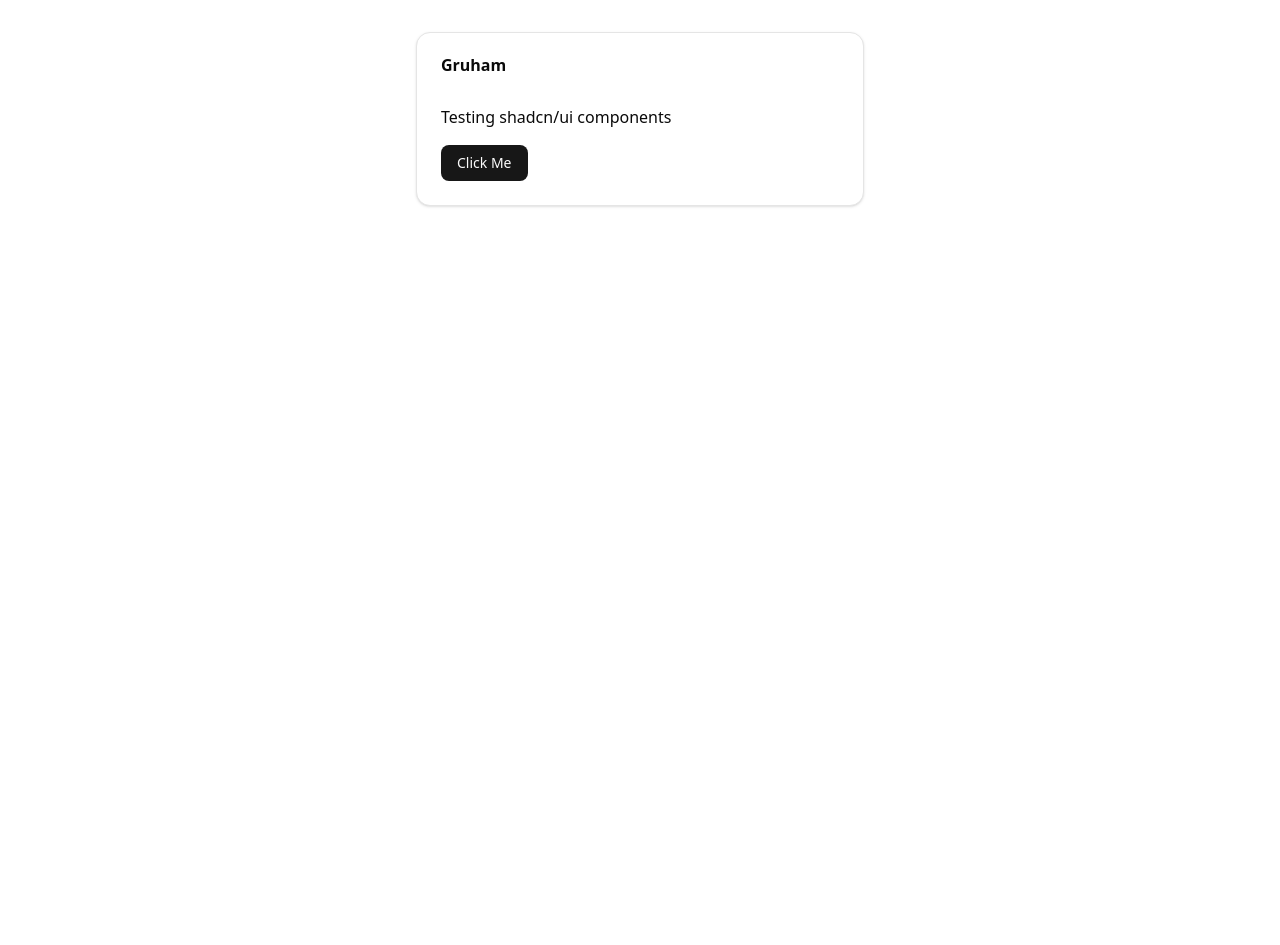
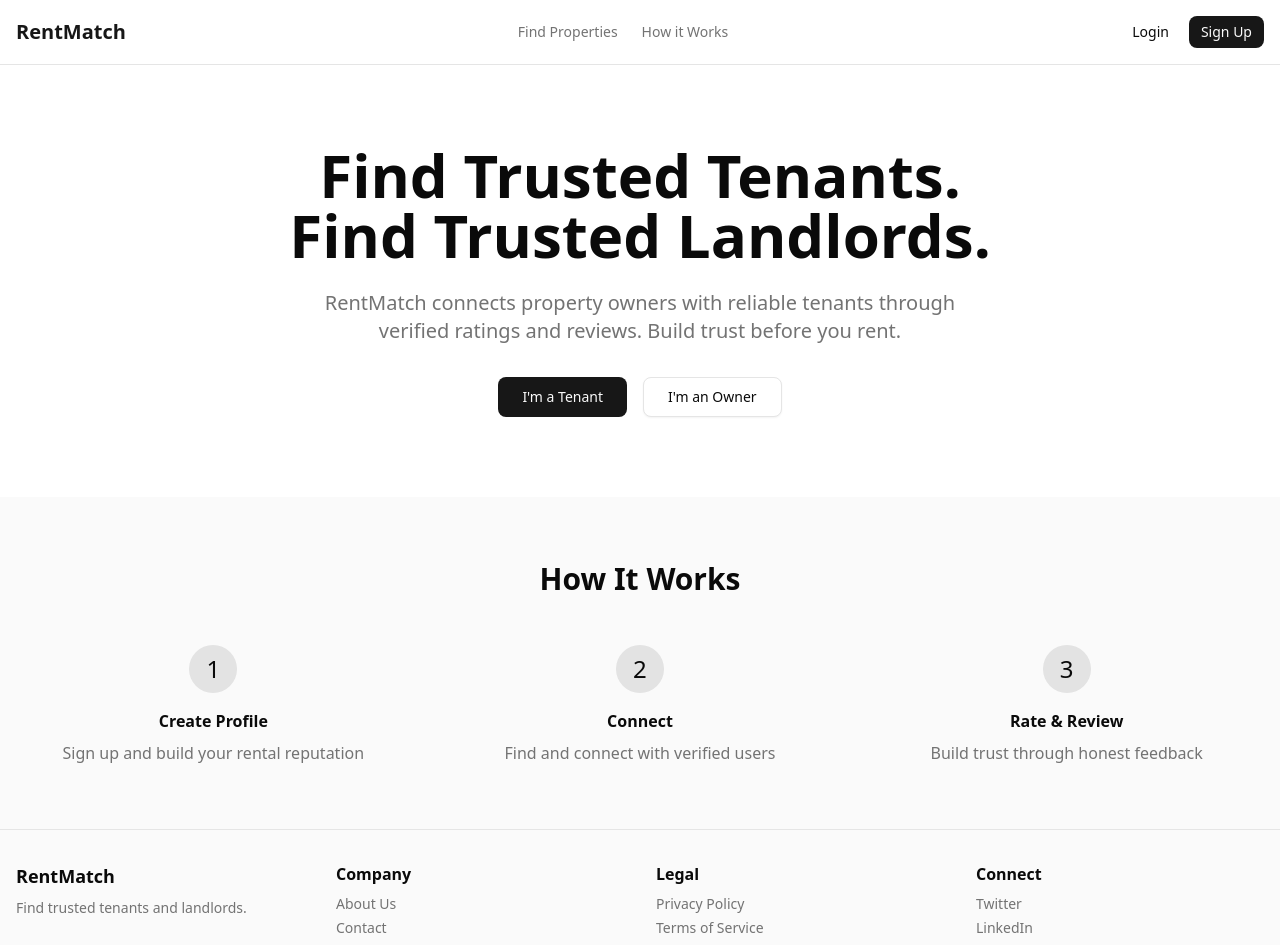
Before and after one commit to GruhamServices/gruham, a Next.js app: page / in a window 1280 px wide. Shown: the top 945 px of the page. Before the commit the page ends 800 px from the top, so only its background shows below. Built offline with nearby package versions, Linux system fonts and the light colour scheme.

Commit message:
Add layout componenets and home page

```diff
--- a/src/app/page.tsx
+++ b/src/app/page.tsx
@@ -1,18 +1,56 @@
-import { Button } from "@/components/ui/button"
-import { Card, CardContent, CardHeader, CardTitle } from "@/components/ui/card"
+import { MainLayout } from '@/components/layout/MainLayout'
+import { Button } from '@/components/ui/button'
 
 export default function Home() {
   return (
-    <main className="min-h-screen p-8">
-      <Card className="max-w-md mx-auto">
-        <CardHeader>
-          <CardTitle>Gruham</CardTitle>
-        </CardHeader>
-        <CardContent>
-          <p className="mb-4">Testing shadcn/ui components</p>
-          <Button>Click Me</Button>
-        </CardContent>
-      </Card>
-    </main>
+    <MainLayout>
+      {/* Hero Section */}
+      <section className="py-20 px-4">
+        <div className="container mx-auto text-center">
+          <h1 className="text-4xl md:text-6xl font-bold mb-6">
+            Find Trusted Tenants.<br />
+            Find Trusted Landlords.
+          </h1>
+          <p className="text-xl text-muted-foreground mb-8 max-w-2xl mx-auto">
+            RentMatch connects property owners with reliable tenants through
+            verified ratings and reviews. Build trust before you rent.
+          </p>
+          <div className="flex gap-4 justify-center">
+            <Button size="lg">I&apos;m a Tenant</Button>
+            <Button size="lg" variant="outline">I&apos;m an Owner</Button>
+          </div>
+        </div>
+      </section>
+
+      {/* Features Section */}
+      <section className="py-16 px-4 bg-muted/50">
+        <div className="container mx-auto">
+          <h2 className="text-3xl font-bold text-center mb-12">How It Works</h2>
+          <div className="grid md:grid-cols-3 gap-8">
+            <div className="text-center">
+              <div className="w-12 h-12 bg-primary/10 rounded-full flex items-center justify-center mx-auto mb-4">
+                <span className="text-2xl">1</span>
+              </div>
+              <h3 className="font-semibold mb-2">Create Profile</h3>
+              <p className="text-muted-foreground">Sign up and build your rental reputation</p>
+            </div>
+            <div className="text-center">
+              <div className="w-12 h-12 bg-primary/10 rounded-full flex items-center justify-center mx-auto mb-4">
+                <span className="text-2xl">2</span>
+              </div>
+              <h3 className="font-semibold mb-2">Connect</h3>
+              <p className="text-muted-foreground">Find and connect with verified users</p>
+            </div>
+            <div className="text-center">
+              <div className="w-12 h-12 bg-primary/10 rounded-full flex items-center justify-center mx-auto mb-4">
+                <span className="text-2xl">3</span>
+              </div>
+              <h3 className="font-semibold mb-2">Rate & Review</h3>
+              <p className="text-muted-foreground">Build trust through honest feedback</p>
+            </div>
+          </div>
+        </div>
+      </section>
+    </MainLayout>
   )
 }
--- /dev/null
+++ b/src/components/layout/Footer.tsx
@@ -0,0 +1,50 @@
+import Link from 'next/link'
+
+export function Footer() {
+  return (
+    <footer className="border-t bg-muted/50">
+      <div className="container mx-auto px-4 py-8">
+        <div className="grid grid-cols-1 md:grid-cols-4 gap-8">
+          {/* Brand */}
+          <div>
+            <h3 className="font-bold text-lg mb-2">RentMatch</h3>
+            <p className="text-sm text-muted-foreground">
+              Find trusted tenants and landlords.
+            </p>
+          </div>
+
+          {/* Links */}
+          <div>
+            <h4 className="font-semibold mb-2">Company</h4>
+            <ul className="space-y-1 text-sm text-muted-foreground">
+              <li><Link href="/about" className="hover:text-foreground">About Us</Link></li>
+              <li><Link href="/contact" className="hover:text-foreground">Contact</Link></li>
+              <li><Link href="/careers" className="hover:text-foreground">Careers</Link></li>
+            </ul>
+          </div>
+
+          <div>
+            <h4 className="font-semibold mb-2">Legal</h4>
+            <ul className="space-y-1 text-sm text-muted-foreground">
+              <li><Link href="/privacy" className="hover:text-foreground">Privacy Policy</Link></li>
+              <li><Link href="/terms" className="hover:text-foreground">Terms of Service</Link></li>
+            </ul>
+          </div>
+
+          <div>
+            <h4 className="font-semibold mb-2">Connect</h4>
+            <ul className="space-y-1 text-sm text-muted-foreground">
+              <li><a href="#" className="hover:text-foreground">Twitter</a></li>
+              <li><a href="#" className="hover:text-foreground">LinkedIn</a></li>
+              <li><a href="#" className="hover:text-foreground">Instagram</a></li>
+            </ul>
+          </div>
+        </div>
+
+        <div className="mt-8 pt-8 border-t text-center text-sm text-muted-foreground">
+          © {new Date().getFullYear()} RentMatch. All rights reserved.
+        </div>
+      </div>
+    </footer>
+  )
+}
--- /dev/null
+++ b/src/components/layout/Header.tsx
@@ -0,0 +1,35 @@
+import Link from 'next/link'
+import { Button } from '@/components/ui/button'
+
+export function Header() {
+  return (
+    <header className="border-b">
+      <div className="container mx-auto px-4 h-16 flex items-center justify-between">
+        {/* Logo */}
+        <Link href="/" className="text-xl font-bold text-primary">
+          RentMatch
+        </Link>
+
+        {/* Navigation - Hidden on mobile */}
+        <nav className="hidden md:flex items-center gap-6">
+          <Link href="/search" className="text-sm text-muted-foreground hover:text-foreground">
+            Find Properties
+          </Link>
+          <Link href="/about" className="text-sm text-muted-foreground hover:text-foreground">
+            How it Works
+          </Link>
+        </nav>
+
+        {/* Auth Buttons */}
+        <div className="flex items-center gap-2">
+          <Button variant="ghost" size="sm">
+            Login
+          </Button>
+          <Button size="sm">
+            Sign Up
+          </Button>
+        </div>
+      </div>
+    </header>
+  )
+}
--- /dev/null
+++ b/src/components/layout/MainLayout.tsx
@@ -0,0 +1,18 @@
+import { Header } from './Header'
+import { Footer } from './Footer'
+
+interface MainLayoutProps {
+  children: React.ReactNode
+}
+
+export function MainLayout({ children }: MainLayoutProps) {
+  return (
+    <div className="min-h-screen flex flex-col">
+      <Header />
+      <main className="flex-1">
+        {children}
+      </main>
+      <Footer />
+    </div>
+  )
+}
--- /dev/null
+++ b/src/components/layout/index.ts
@@ -0,0 +1,3 @@
+export { Header } from './Header'
+export { Footer } from './Footer'
+export { MainLayout } from './MainLayout'
--- /dev/null
+++ b/src/types/index.ts
@@ -0,0 +1,14 @@
+export enum UserRole {
+  TENANT = 'TENANT',
+  OWNER = 'OWNER',
+  ADMIN = 'ADMIN'
+}
+
+export interface User {
+  id: string
+  email: string
+  name: string | null
+  role: UserRole | null
+  createdAt: Date
+  updatedAt: Date
+}
```
